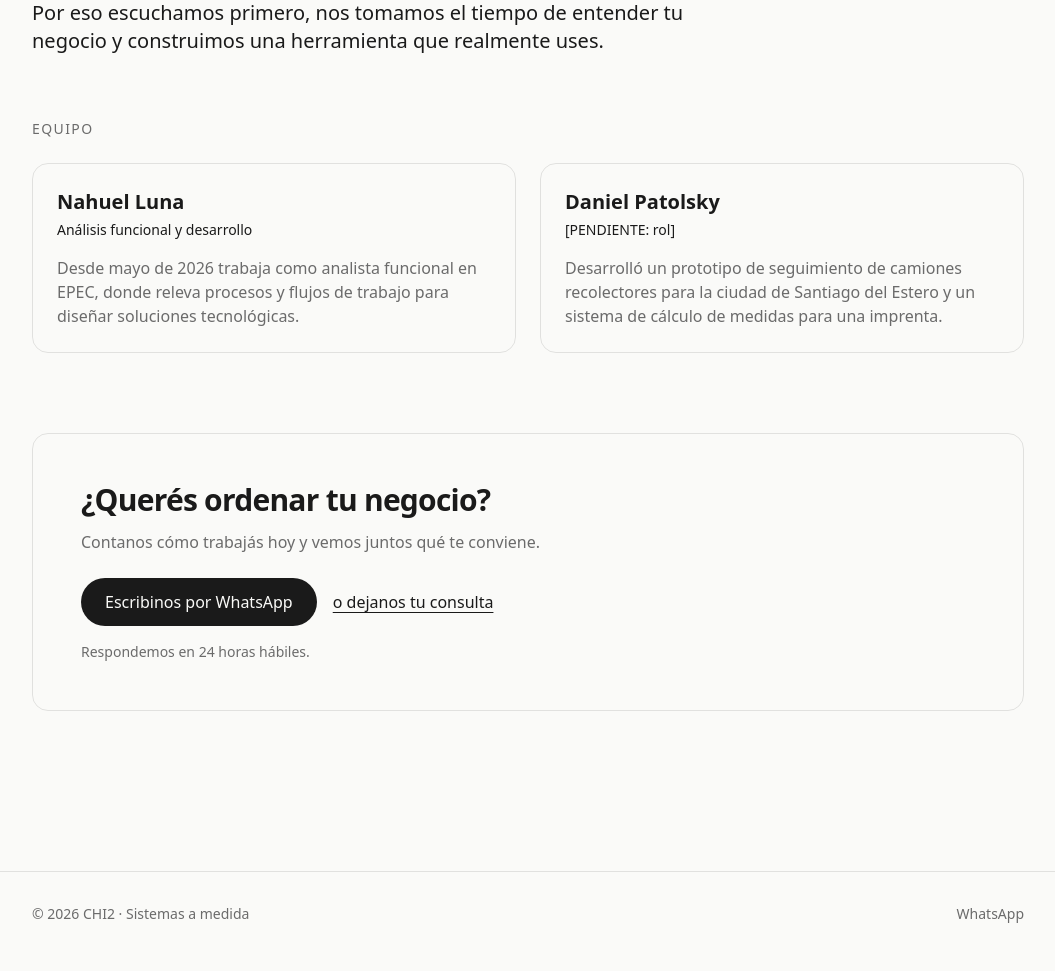
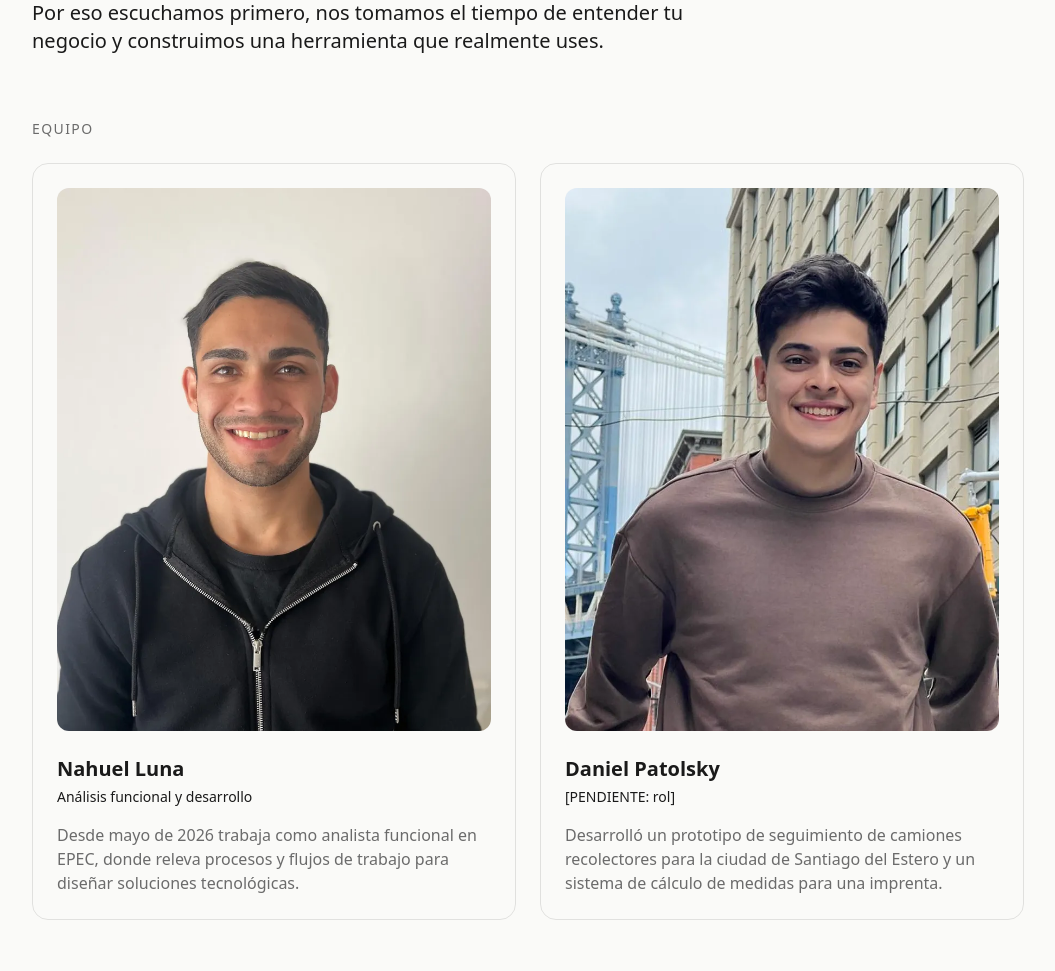
Before and after one commit to NahuelDaniTeam/chi2, a Spring Boot app: page /quienes-somos in a window 1280 px wide. Shown: the part 494-1465 px from the top of the page, without its empty margins (112-1167 px from the left). Before the commit the page ends 1417 px from the top, so only its background shows below. Run offline with Spring Boot 4, Linux system fonts and the light colour scheme; style sheets or scripts are compiled from the project's sources.

Commit message:
feat: fotos del equipo en Quiénes somos
Recortadas a 4:5, redimensionadas a 800x1000 (WebP + JPG de respaldo)
y sin metadatos EXIF.

Co-Authored-By: Claude Opus 5.5 <noreply@anthropic.com>

```diff
--- a/src/main/resources/templates/quienes-somos.html
+++ b/src/main/resources/templates/quienes-somos.html
@@ -14,12 +14,22 @@
 	<h2 class="mt-16 text-sm font-medium uppercase tracking-widest text-tenue">Equipo</h2>
 	<ul class="mt-6 grid gap-6 sm:grid-cols-2">
 		<li class="rounded-2xl border border-black/10 p-6">
+			<picture>
+				<source th:srcset="@{/img/equipo/nahuel.webp}" type="image/webp">
+				<img th:src="@{/img/equipo/nahuel.jpg}" alt="Nahuel Luna" width="800" height="1000" loading="lazy"
+				     class="mb-6 aspect-[4/5] w-full rounded-xl object-cover">
+			</picture>
 			<p class="text-xl font-bold">Nahuel Luna</p>
 			<p class="mt-1 text-sm font-medium">Análisis funcional y desarrollo</p>
 			<p class="mt-4 text-tenue">Desde mayo de 2026 trabaja como analista funcional en EPEC, donde releva procesos y flujos de trabajo para diseñar soluciones tecnológicas.</p>
 		</li>
 		<!-- Rol y texto a confirmar por Daniel: PENDIENTES.md 4 -->
 		<li class="rounded-2xl border border-black/10 p-6">
+			<picture>
+				<source th:srcset="@{/img/equipo/daniel.webp}" type="image/webp">
+				<img th:src="@{/img/equipo/daniel.jpg}" alt="Daniel Patolsky" width="800" height="1000" loading="lazy"
+				     class="mb-6 aspect-[4/5] w-full rounded-xl object-cover">
+			</picture>
 			<p class="text-xl font-bold">Daniel Patolsky</p>
 			<p class="mt-1 text-sm font-medium">[PENDIENTE: rol]</p>
 			<p class="mt-4 text-tenue">Desarrolló un prototipo de seguimiento de camiones recolectores para la ciudad de Santiago del Estero y un sistema de cálculo de medidas para una imprenta.</p>
```
Also changed, not shown: PENDIENTES.md (+1 -0 lines), src/main/resources/static/img/equipo/daniel.jpg (added), src/main/resources/static/img/equipo/daniel.webp (added), src/main/resources/static/img/equipo/nahuel.jpg (added), src/main/resources/static/img/equipo/nahuel.webp (added), 2 other files.
